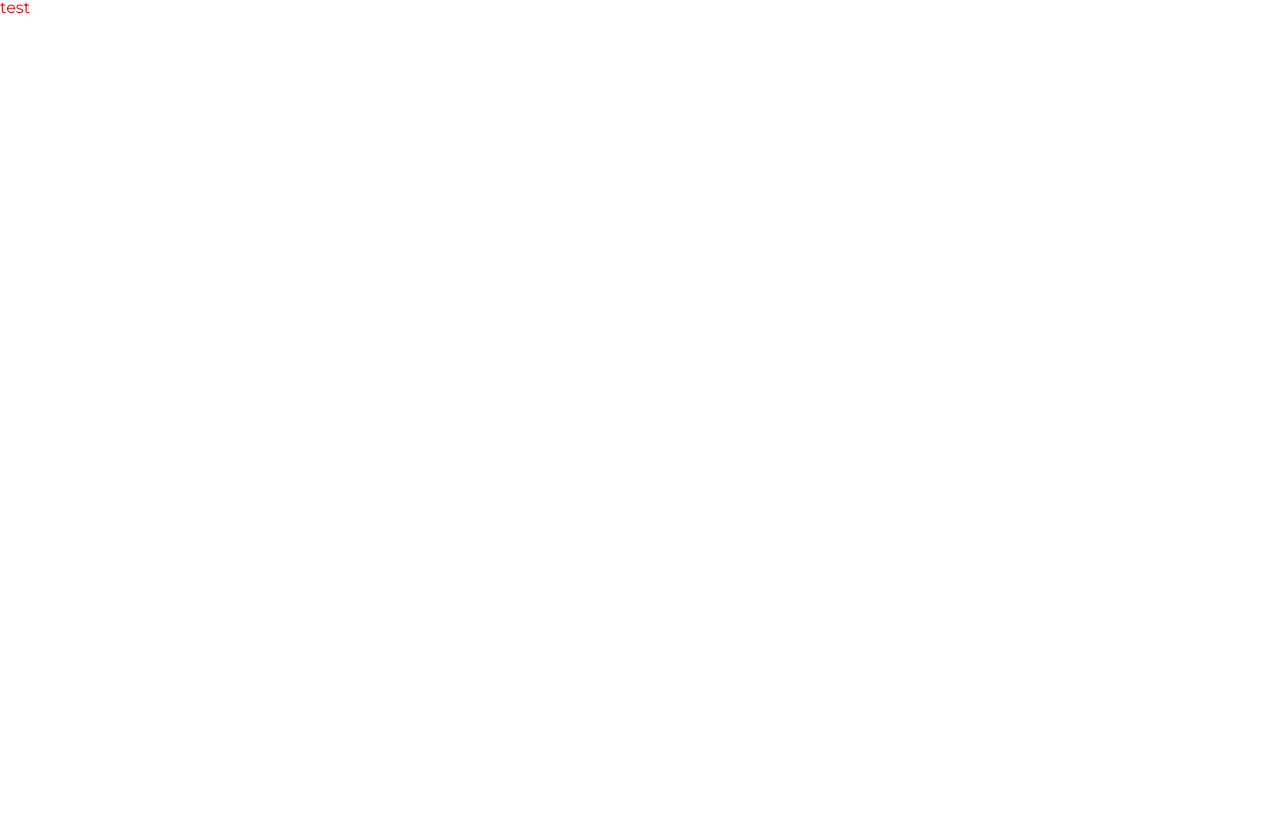
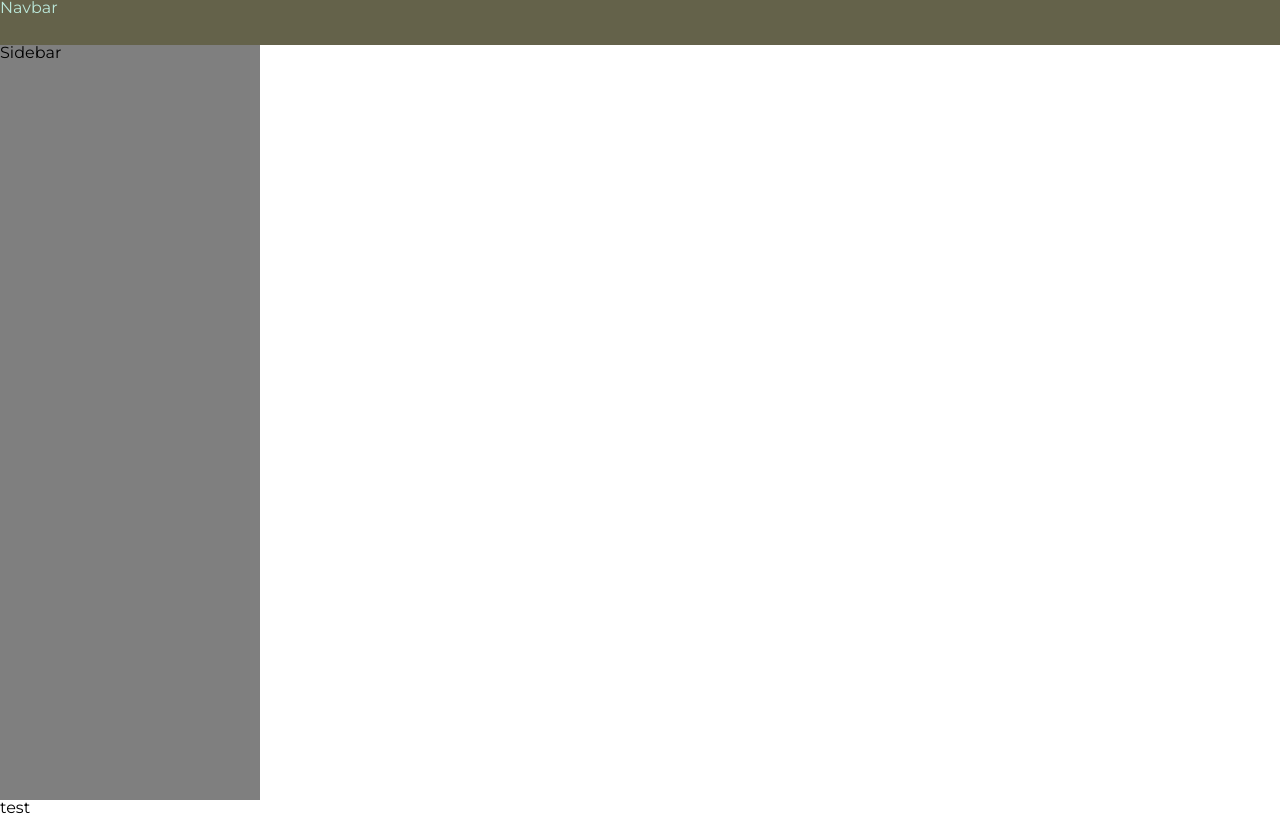
Before and after one commit to pbroniarczyk/workflow, a React app: page / in a window 1280 px wide. Built offline with nearby package versions, Linux system fonts and the light colour scheme.

Commit message:
basic sidebar and navbar components + color vars

```diff
--- a/src/App.tsx
+++ b/src/App.tsx
@@ -1,11 +1,11 @@
-import React from 'react'
+import React from 'react';
 
-import "./assets/styles/main.scss"
+import Layout from './Layout/Layout';
+
+import './assets/styles/main.scss';
 
 const App = () => {
-  return (
-    <div>test</div>
-  )
-}
+  return <Layout />;
+};
 
-export default App
+export default App;
--- a/src/Layout/Layout.tsx
+++ b/src/Layout/Layout.tsx
@@ -1,8 +1,18 @@
 import React from 'react';
+
+import Navbar from './Navbar';
+import Sidebar from './Sidebar';
+
 const Layout = () => {
   return (
     <div className="layout">
-      <p>test</p>
+      <Navbar />
+      <div className="layout__content">
+        <Sidebar />
+        <main className="board">
+          <p>test</p>
+        </main>
+      </div>
     </div>
   );
 };
--- /dev/null
+++ b/src/Layout/Navbar/Navbar.tsx
@@ -0,0 +1,9 @@
+import React from 'react';
+
+import './navbar.scss';
+
+const Navbar = () => {
+  return <nav className="navbar">Navbar</nav>;
+};
+
+export default Navbar;
--- /dev/null
+++ b/src/Layout/Navbar/index.ts
@@ -0,0 +1,3 @@
+import Navbar from './Navbar';
+
+export default Navbar;
--- /dev/null
+++ b/src/Layout/Navbar/navbar.scss
@@ -0,0 +1,6 @@
+.navbar {
+  width: 100%;
+  height: 45px;
+  background-color: var(--bronze-dark);
+  color: var(--green-light);
+}
--- /dev/null
+++ b/src/Layout/Sidebar/Sidebar.tsx
@@ -0,0 +1,9 @@
+import React from 'react';
+
+import './sidebar.scss';
+
+const Sidebar = () => {
+  return <div className="sidebar">Sidebar</div>;
+};
+
+export default Sidebar;
--- /dev/null
+++ b/src/Layout/Sidebar/index.ts
@@ -0,0 +1,3 @@
+import Sidebar from './Sidebar';
+
+export default Sidebar;
--- /dev/null
+++ b/src/Layout/Sidebar/sidebar.scss
@@ -0,0 +1,5 @@
+.sidebar {
+  width: 260px;
+  height: calc(100vh - 45px);
+  background: rgba(0, 0, 0, 0.5)
+}
--- a/src/assets/styles/_colors.scss
+++ b/src/assets/styles/_colors.scss
@@ -1,4 +1,8 @@
 :root {
-  --green: green;
-  --red: red;
+  --bronze: #ac845b;
+  --bronze-dark: #64624a;
+  --bronze-light: #d4c4ac;
+  --green: #47b796;
+  --green-dark: #276452;
+  --green-light: #bbe8da;
 }
```
